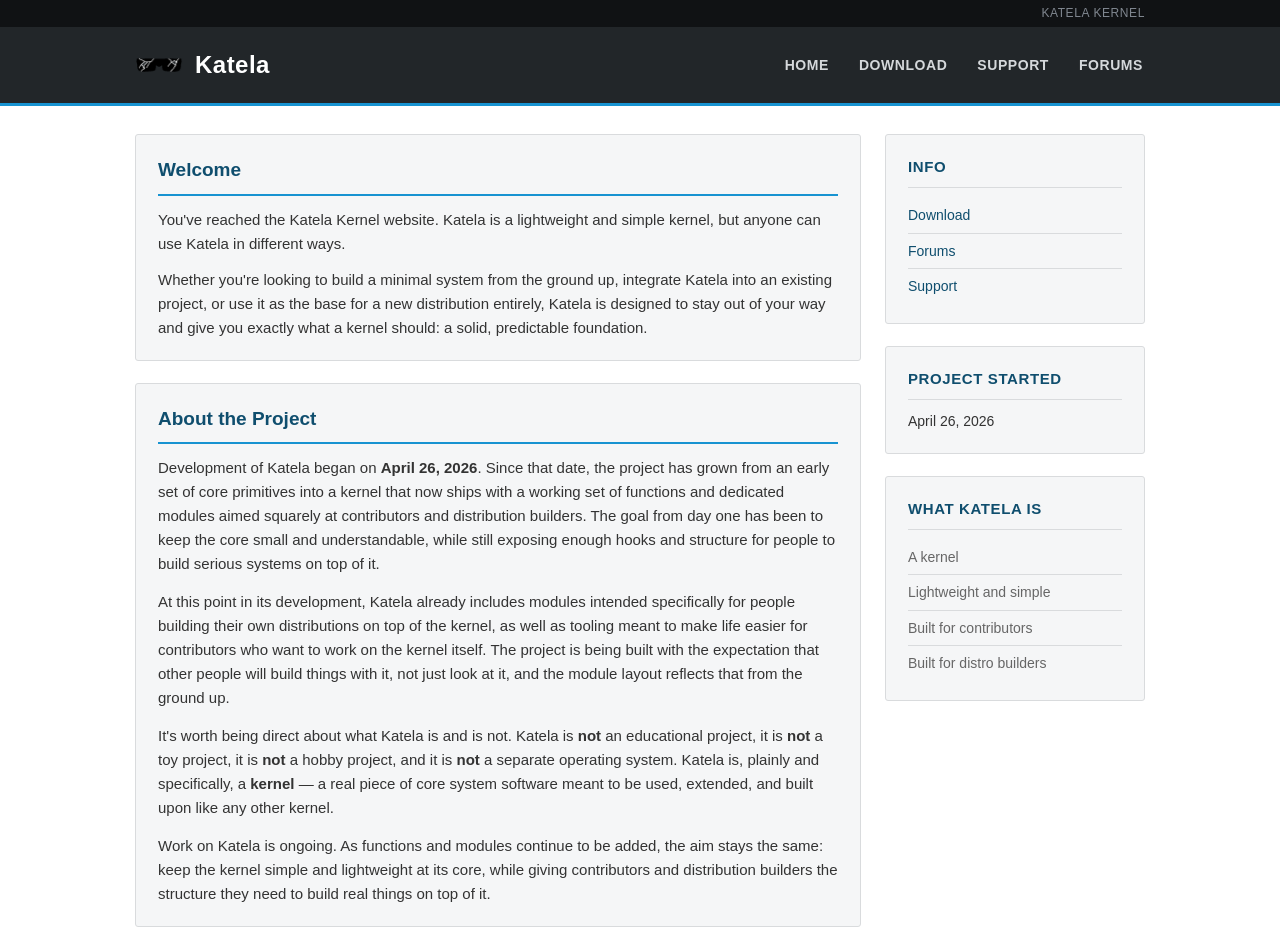
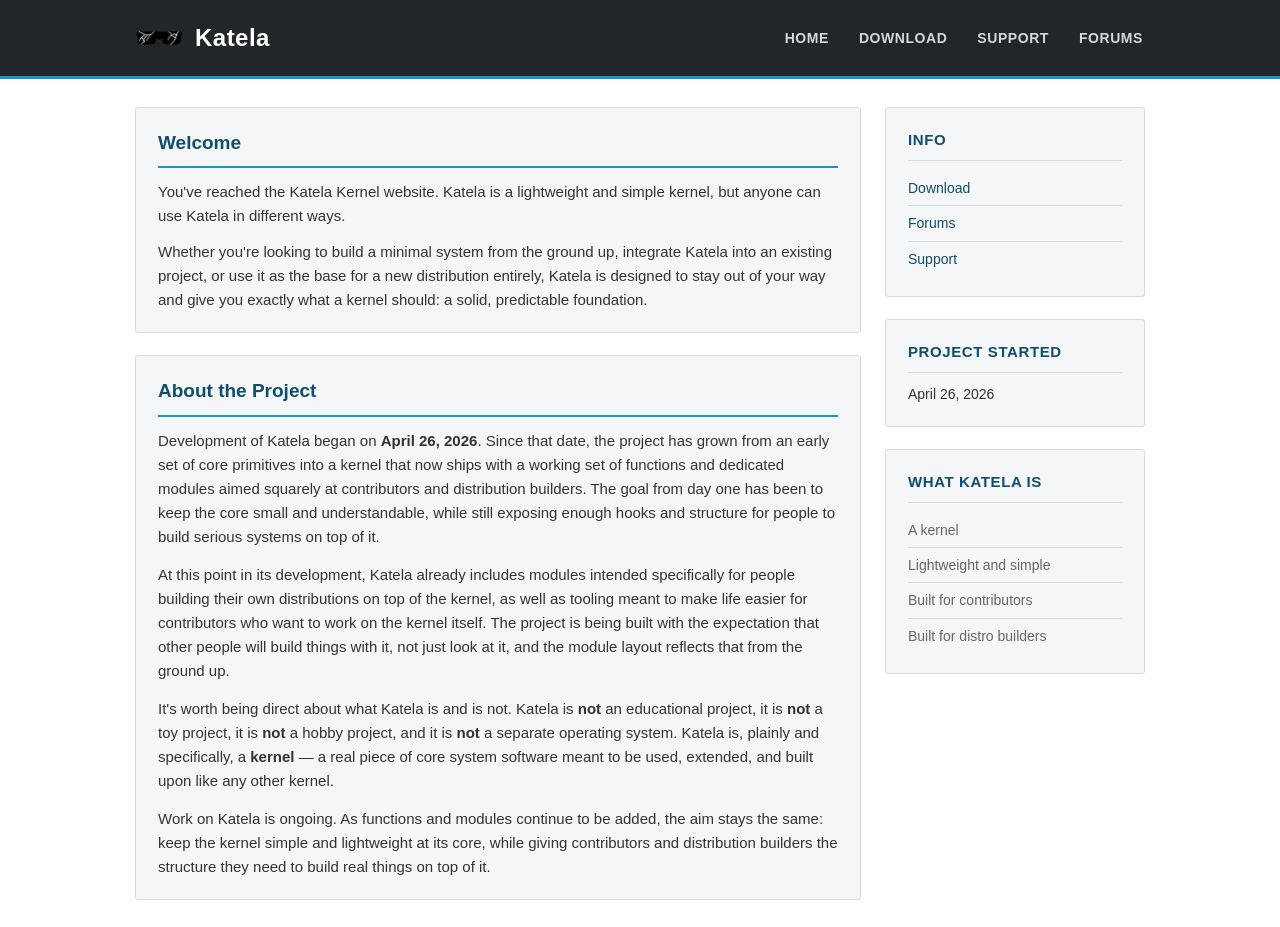
Before and after one commit to fuewwa/Katela-Site, a plain HTML site: page index.html in a window 1280 px wide. Shown: the top 927 px of the page. Drawn offline with Linux system fonts and the light colour scheme.

Commit message:
Removed non-needed header

```diff
--- a/index.html
+++ b/index.html
@@ -8,12 +8,6 @@
 <link rel="stylesheet" href="css/style.css">
 </head>
 <body>
-
-<div id="topbar">
-  <div class="wrap">
-    <span class="topbar-text">Katela Kernel</span>
-  </div>
-</div>
 
 <header id="site-header">
   <div class="wrap header-inner">
```
